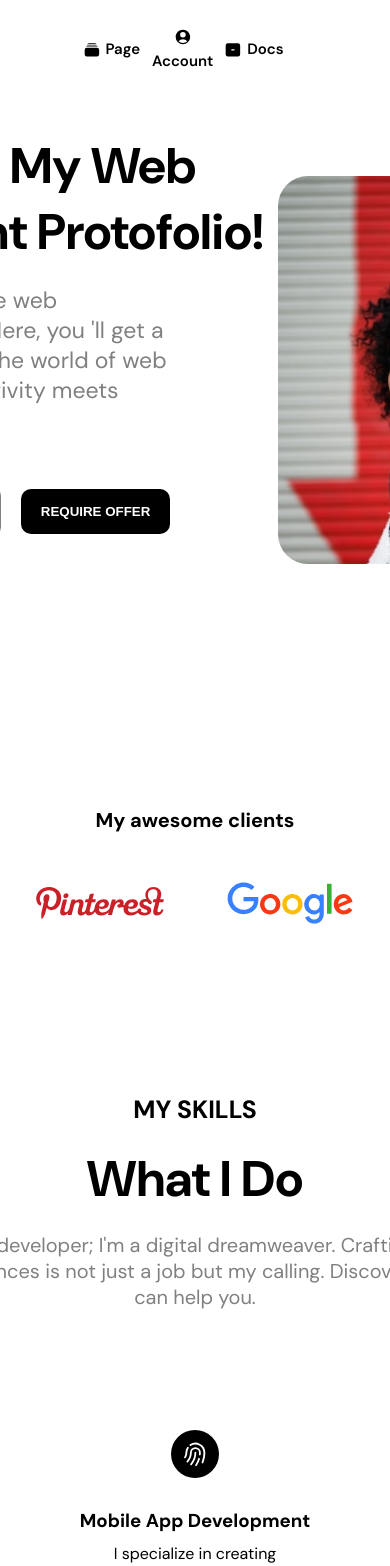
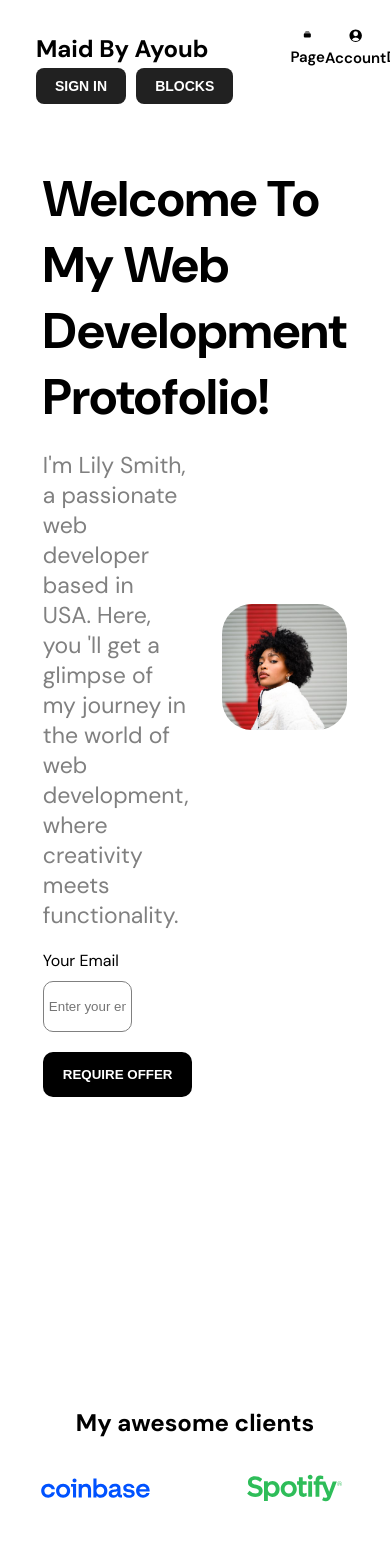
Before and after one commit to ayoubakbartabar/profile-project, a React (Vite) app: page / in a window 390 px wide. Shown: the top 1566 px of the page. Built offline with nearby package versions, Linux system fonts and the light colour scheme.

Commit message:
update responsive the myClient section

```diff
--- a/src/assets/components/MyClient/MyClient.css
+++ b/src/assets/components/MyClient/MyClient.css
@@ -1,20 +1,29 @@
-.my-client-container{
-    display: flex;
-    flex-direction: column;
-    align-items: center;
-    justify-content: center;
-    flex-wrap: wrap;
-    align-content: center;
-    gap: 30px;
+.my-client-container {
+  display: flex;
+  flex-direction: column;
+  align-items: center;
+  text-align: center;
+  padding: 40px 20px;
 }
-.my-client-title{
-    font-size: 20px;
-    font-weight: 700;
+
+.my-client-title {
+  font-size: 24px;
+  font-weight: bold;
+  margin-bottom: 20px;
 }
-.clients-image-container{
-    display: flex;
-    gap: 30px;
+
+.clients-image-container {
+  display: grid;
+  grid-template-columns: repeat(auto-fit, minmax(100px, 1fr));
+  gap: 5rem;
+  justify-content: center;
+  align-items: center;
+  max-width: 1130px;
+  width: 100%;
 }
-.clients-image{
-    width: 10rem;
+
+.clients-image {
+  width: 100%;
+  max-width: 200px;
+  height: auto;
 }
--- a/src/index.css
+++ b/src/index.css
@@ -12,12 +12,6 @@
 body{
 
     font-family: "DMSans-VariableFont_opsz,wght";
-    display: flex;
-    flex-wrap: wrap;
-    flex-direction: column;
-    align-content: center;
-    justify-content: center;
-    align-items: center;
 }
 #root{
     padding: 1rem 1rem;
```
